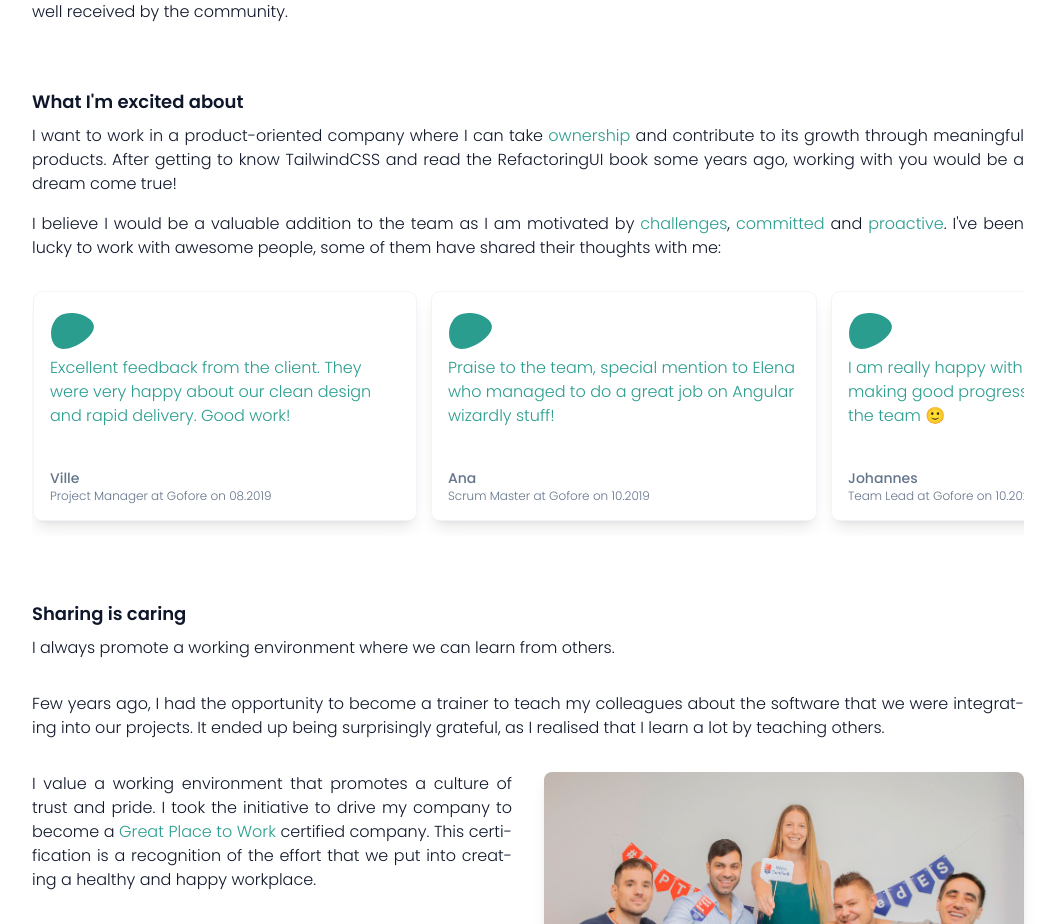
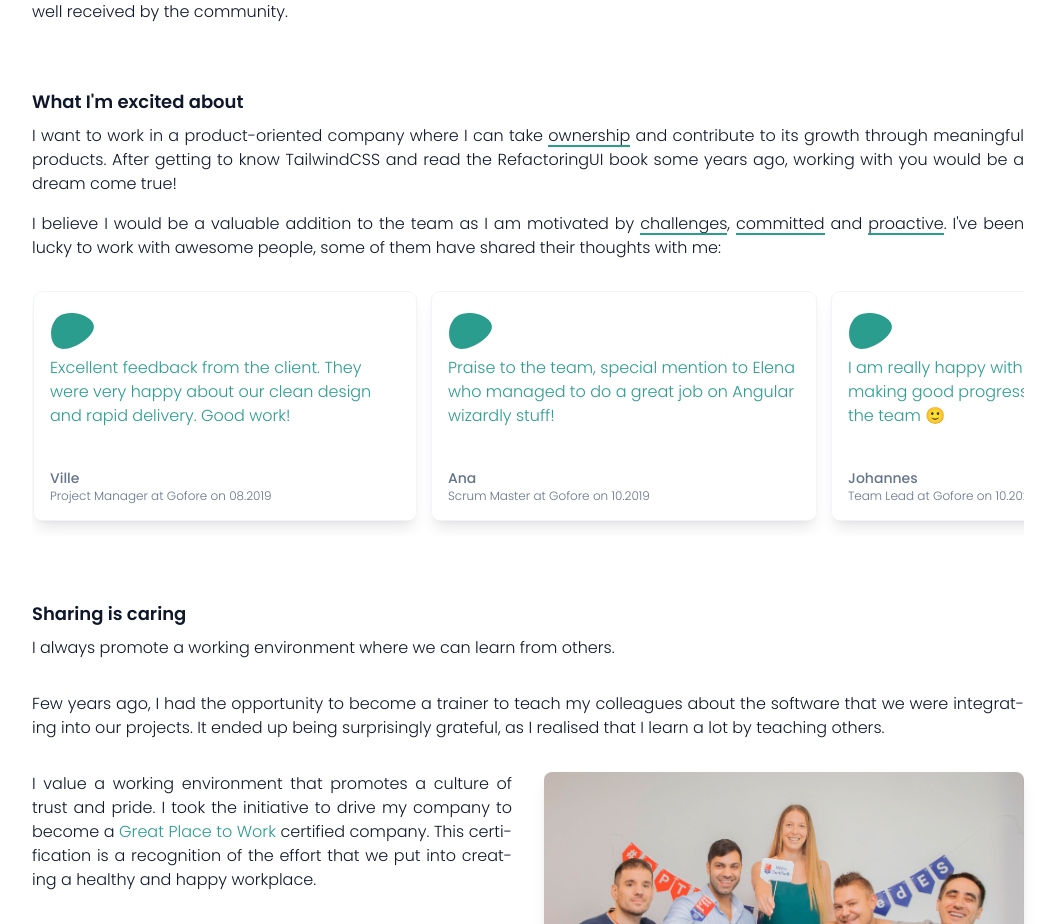
Before and after one commit to elenaorfe/elenaorfe-website, a Next.js app in the folder packages/@elenaorfe-client/: page /cover-letters/tailwind in a window 1280 px wide. Shown: the part 2170-3094 px from the top of the page, without its empty margins (112-1167 px from the left). Built offline with nearby package versions, Linux system fonts and the light colour scheme; some icons are missing.

Commit message:
Add TextUnderlined component for underlining text

```diff
--- a/packages/@elenaorfe-client/components/CoverLetter/MotivationCoverLetter.tsx
+++ b/packages/@elenaorfe-client/components/CoverLetter/MotivationCoverLetter.tsx
@@ -1,6 +1,7 @@
 import React from 'react';
 import feedbackData from '../../data/en/feedback.json';
 import FeedbackCard from '../FeedbackCard';
+import TextUnderlined from '../TextUnderlined';
 
 const MotivationCoverLetter: React.FC = () => {
 	return (
@@ -8,21 +9,40 @@ const MotivationCoverLetter: React.FC = () => {
 			<h2 className="mb-2 text-lg font-semibold">
 				What I&apos;m excited about
 			</h2>
-			<p className="mb-4 hyphens-auto text-justify">
-				I want to work in a product-oriented company where I can take
-				<span className="text-persian-green-500"> ownership </span>
+			<p className="mb-4 text-justify">
+				I want to work in a product-oriented company where I can take{' '}
+				<TextUnderlined id="motivation-ownership">
+					<span>ownership</span>
+				</TextUnderlined>{' '}
 				and contribute to its growth through meaningful products. After getting
 				to know TailwindCSS and read the RefactoringUI book some years ago,
 				working with you would be a dream come true!
 			</p>
-			<p className="mb-4 hyphens-auto text-justify">
+			<p className="mb-4 hyphens-manual text-justify">
+				I believe I would be a valuable addition to the team as I am motivated
+				by{' '}
+				<TextUnderlined id="motivation-committed">
+					<span>challenges</span>
+				</TextUnderlined>
+				,{' '}
+				<TextUnderlined id="motivation-committed">
+					<span>committed</span>
+				</TextUnderlined>{' '}
+				and{' '}
+				<TextUnderlined id="motivation-committed">
+					<span>proactive</span>
+				</TextUnderlined>
+				. I&apos;ve been lucky to work with awesome people, some of them have
+				shared their thoughts with me:
+			</p>
+			{/* <p className="mb-4 hyphens-auto text-justify">
 				I believe I would be a valuable addition to the team as I am motivated
 				by<span className="text-persian-green-500"> challenges</span>,
 				<span className="text-persian-green-500"> committed </span>and
 				<span className="text-persian-green-500"> proactive</span>. I&apos;ve
 				been lucky to work with awesome people, some of them have shared their
 				thoughts with me:
-			</p>
+			</p> */}
 			<div className="flex snap-x scroll-pl-4 gap-4 overflow-x-auto py-4">
 				{feedbackData.map((feedback) => (
 					<div
--- /dev/null
+++ b/packages/@elenaorfe-client/components/TextUnderlined.tsx
@@ -0,0 +1,38 @@
+import React from 'react';
+
+interface TextUnderlinedProps {
+	children: React.ReactNode;
+	id: string;
+}
+
+const TextUnderlined: React.FC<TextUnderlinedProps> = ({ id, children }) => {
+	const [showUnderline, setShowUnderline] = React.useState(false);
+
+	// Show underline when element appears in the viewport
+	React.useEffect(() => {
+		const observer = new IntersectionObserver(
+			([entry]) => {
+				console.log('here', id);
+				setShowUnderline(entry.isIntersecting);
+			},
+			{ rootMargin: '-50px', threshold: 1 },
+		);
+
+		console.log(id);
+		observer.observe(document.getElementById(id) as HTMLElement);
+
+		return () => {
+			observer.disconnect();
+		};
+	}, [id]);
+
+	return (
+		<span
+			id={id}
+			className={`after:bg-persian-green-500 relative after:absolute after:bottom-0 after:left-0 after:h-0.5 after:transition-[width] after:ease-in after:content-[''] ${showUnderline ? 'after:w-full' : 'after:w-0'}`}
+		>
+			{children}
+		</span>
+	);
+};
+export default TextUnderlined;
```
